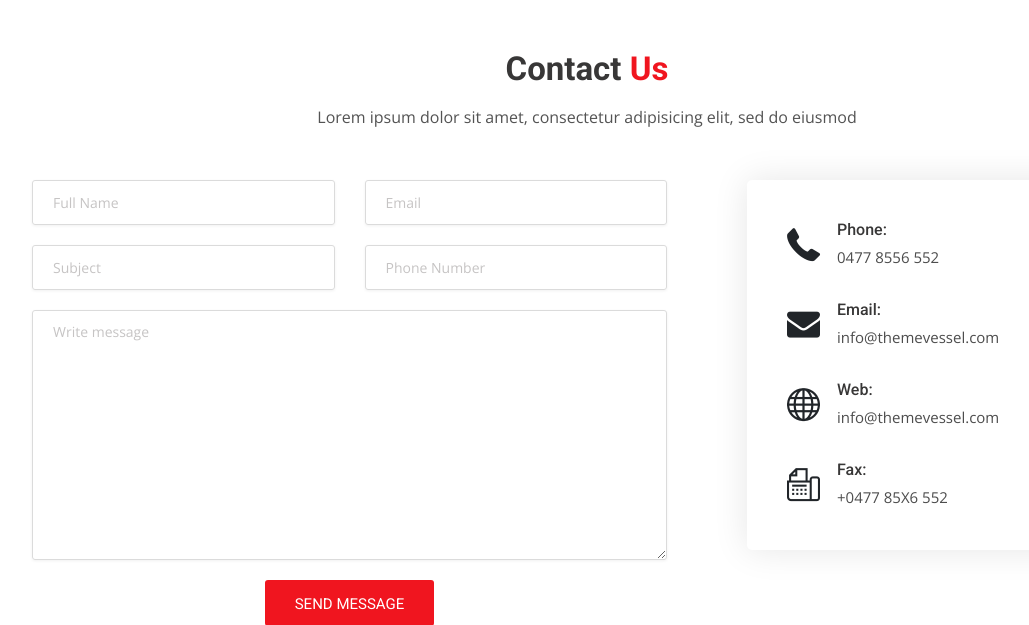
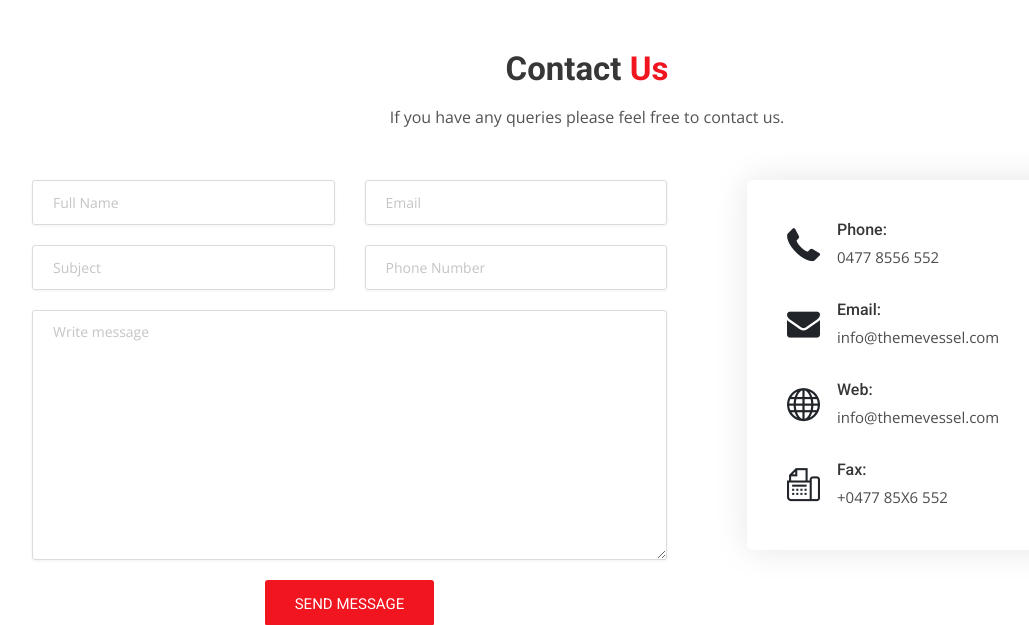
Before and after one commit to BishnuThapa/Carzone-Django, a Django app: page /contact in a window 1280 px wide. Shown: the part 411-1036 px from the top of the page, without its empty margins (53-1082 px from the left). Run offline with Django 4.2, Linux system fonts and the light colour scheme; parts of the project's set-up code (start-up, migrations or seed data) failed here and were passed over; some libraries are stand-ins or nearby versions.

Commit message:
solved contact us page

```diff
--- a/cartipur/settings.py
+++ b/cartipur/settings.py
@@ -161,5 +161,5 @@
 EMAIL_HOST = 'smtp.gmail.com'
 EMAIL_PORT = 587
 EMAIL_HOST_USER = 'thapabishnu20@gmail.com'
-EMAIL_HOST_PASSWORD = 'zmkazxnaxsutsyly'
+EMAIL_HOST_PASSWORD = 'vnxdeasyhlbygjln'
 EMAIL_USE_TLS = True
--- a/pages/views.py
+++ b/pages/views.py
@@ -1,8 +1,9 @@
-from tkinter.tix import Tree
-from django.shortcuts import render
-
+from django.shortcuts import render, redirect
+from django.core.mail import send_mail
+from django.contrib import messages
 from cars.models import Car
 from .models import Team
+from django.contrib.auth.models import User
 # Create your views here.
 
 
@@ -46,4 +47,26 @@
 
 
 def contact(request):
+    if request.method == "POST":
+        name = request.POST['name']
+        email = request.POST['email']
+        subject = request.POST['subject']
+        phone = request.POST['phone']
+        message = request.POST['message']
+
+        email_subject = "you have a new message from carzone website regarding " + subject
+        message_body = 'Name: ' + name + '. Email: ' + \
+            email + '.Phone: ' + phone + '. Message: ' + message
+        admin_info = User.objects.get(is_superuser=True)
+        admin_email = admin_info.email
+        send_mail(
+            subject,
+            message_body,
+            'thapabishnu20@gmail.com',  # from user
+            [admin_email],  # to user
+            fail_silently=False,
+        )
+        messages.success(
+            request, "Thank you for contacting us. we will get back you shotly.")
+        return redirect('contact')
     return render(request, 'pages/contact.html')
--- a/templates/pages/contact.html
+++ b/templates/pages/contact.html
@@ -25,10 +25,14 @@
                     Contact <span>Us</span>
                 </h1>
                 <p>
-                    Lorem ipsum dolor sit amet, consectetur adipisicing elit, sed do eiusmod
+                    If you have any queries please feel free to contact us.
                 </p>
             </div>
-            <form action="#" method="POST" enctype="multipart/form-data">
+            <form action="{% url 'contact' %}"
+                  method="POST"
+                  enctype="multipart/form-data">
+                {% include 'includes/messages.html' %}
+                {% csrf_token %}
                 <div class="row">
                     <div class="col-lg-7">
                         <div class="row">
```
